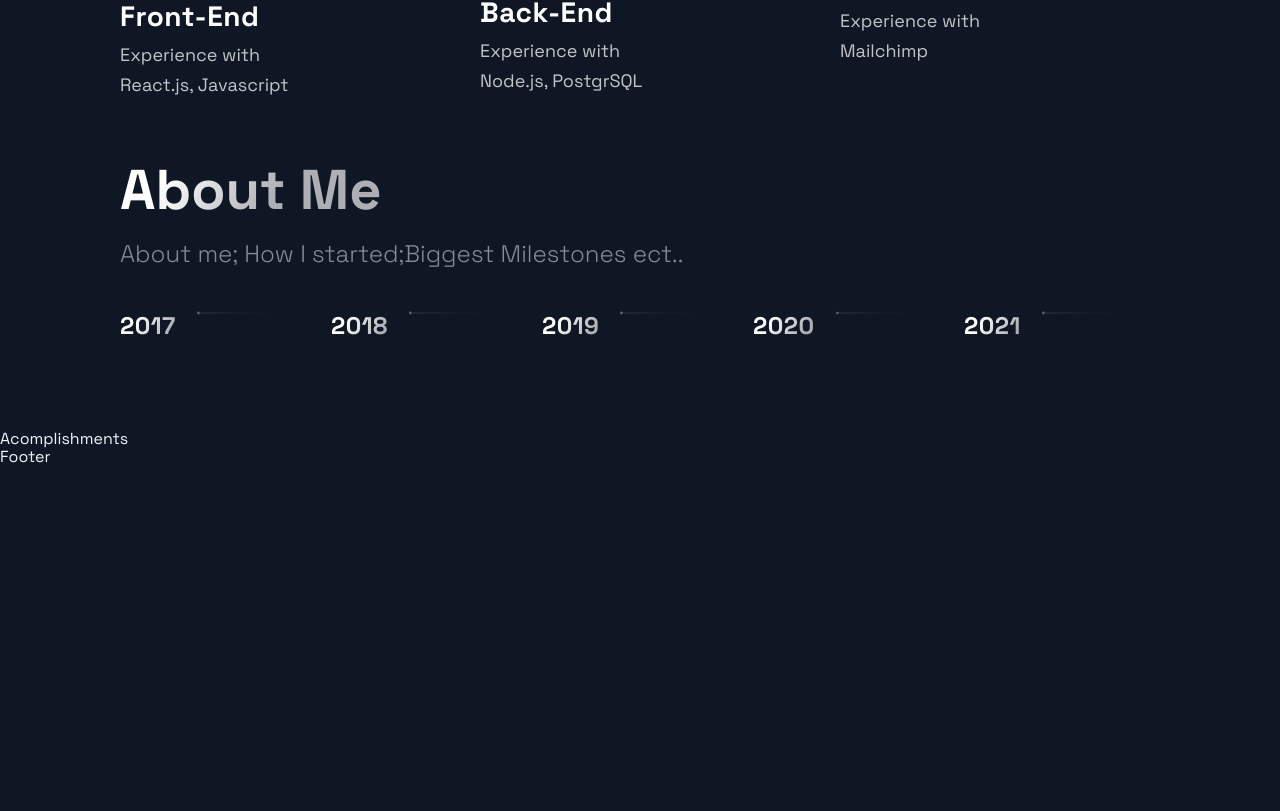
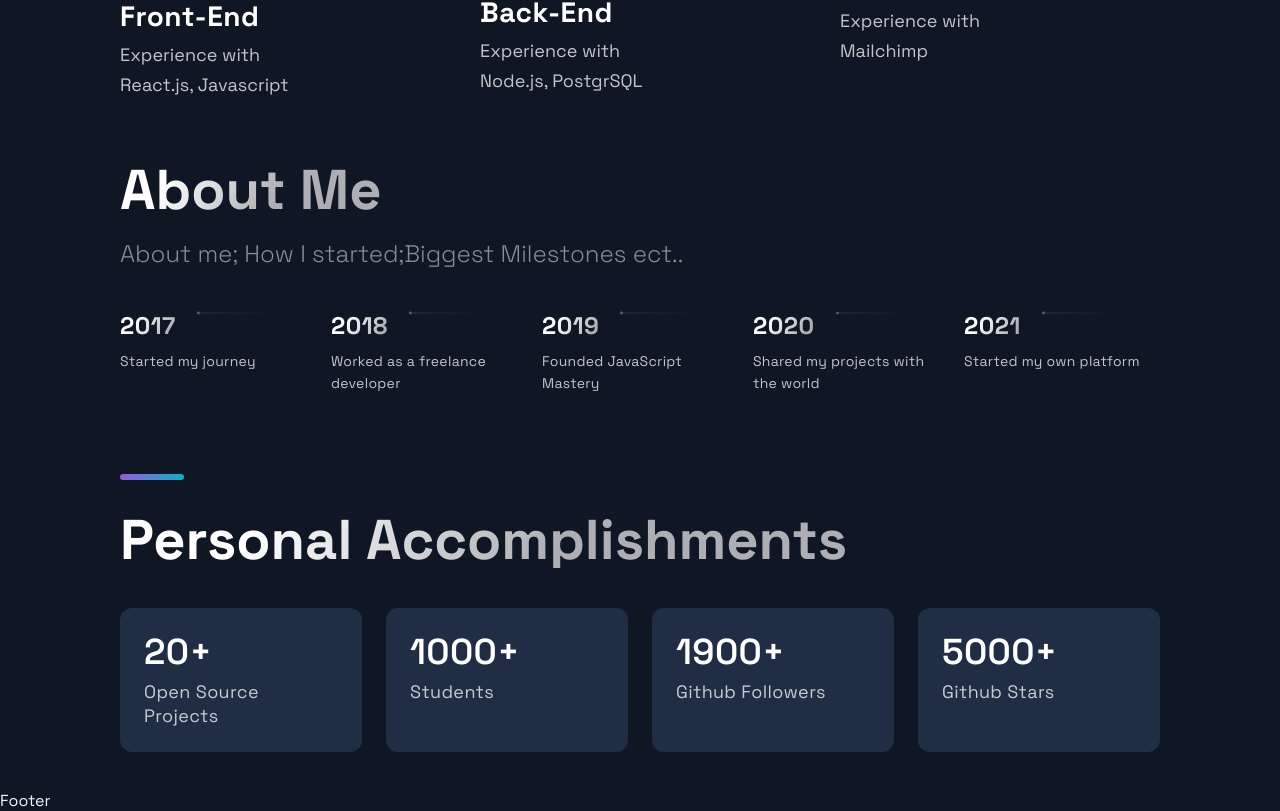
Before and after one commit to franckbushbaum/portfolio-website, a Next.js app: page / in a window 1280 px wide. Shown: the part 2607-3418 px from the top of the page. Before the commit the page ends 3074 px from the top, so only its background shows below. Built offline with nearby package versions, Linux system fonts and the light colour scheme.

Commit message:
Completed Timeline Component.

```diff
--- a/src/components/Acomplishments/Acomplishments.js
+++ b/src/components/Acomplishments/Acomplishments.js
@@ -1,19 +1,20 @@
 import React from 'react';
+import { Section, SectionDivider, SectionTitle } from '../../styles/GlobalComponents';
+import { Box, Boxes, BoxNum, BoxText, data } from './AcomplishmentsStyles';
 
-import { Section, SectionDivider, SectionTitle } from '../../styles/GlobalComponents';
-import { Box, Boxes, BoxNum, BoxText } from './AcomplishmentsStyles';
-
-const data = [
-  { number: 20, text: 'Open Source Projects'},
-  { number: 1000, text: 'Students', },
-  { number: 1900, text: 'Github Followers', },
-  { number: 5000, text: 'Github Stars', }
-];
 
 const Acomplishments = () => (
-  <div>
-    Acomplishments
-  </div>
+  <Section>
+    <SectionTitle>Personal Accomplishments</SectionTitle>
+    <Boxes>
+      {data.map((card, index) => (
+        <Box key={index}>
+          <BoxNum>{card.number}+</BoxNum>
+          <BoxText>{card.text}</BoxText>
+        </Box>
+      ))}
+    </Boxes>
+  </Section>
 );
 
 export default Acomplishments;
--- a/src/components/Acomplishments/AcomplishmentsStyles.js
+++ b/src/components/Acomplishments/AcomplishmentsStyles.js
@@ -132,3 +132,9 @@ export const IconContainer = styled.div`
     justify-content: space-between;
   }
 `
+export const data = [
+  { number: 20, text: 'Open Source Projects'},
+  { number: 1000, text: 'Students', },
+  { number: 1900, text: 'Github Followers', },
+  { number: 5000, text: 'Github Stars', }
+];
--- a/src/components/TimeLine/TimeLine.js
+++ b/src/components/TimeLine/TimeLine.js
@@ -10,9 +10,9 @@ const Timeline = () => {
   const [activeItem, setActiveItem] = useState(0);
   const carouselRef = useRef();
 
-  // const scroll = (node, left) => {
-  //   return node.scrollTo({ left, behavior: 'smooth' });
-  // }
+  const scroll = (node, left) => {
+    return node.scrollTo({ left, behavior: 'smooth' });
+  }
 
   const handleClick = (e, i) => {
     e.preventDefault();
@@ -24,23 +24,23 @@ const Timeline = () => {
     }
   }
 
-  // const handleScroll = () => {
-  //   if (carouselRef.current) {
-  //     const index = Math.round((carouselRef.current.scrollLeft / (carouselRef.current.scrollWidth * 0.7)) * TimeLineData.length);
+  const handleScroll = () => {
+    if (carouselRef.current) {
+      const index = Math.round((carouselRef.current.scrollLeft / (carouselRef.current.scrollWidth * 0.7)) * TimeLineData.length);
 
-  //     setActiveItem(index);
-  //   }
-  // }
+      setActiveItem(index);
+    }
+  }
 
-  // // snap back to beginning of scroll when window is resized
-  // // avoids a bug where content is covered up if coming from smaller screen
-  // useEffect(() => {
-  //   const handleResize = () => {
-  //     scroll(carouselRef.current, 0);
-  //   }
+  // snap back to beginning of scroll when window is resized
+  // avoids a bug where content is covered up if coming from smaller screen
+  useEffect(() => {
+    const handleResize = () => {
+      scroll(carouselRef.current, 0);
+    }
 
-  //   window.addEventListener('resize', handleResize);
-  // }, []);
+    window.addEventListener('resize', handleResize);
+  }, []);
 
   return (
     <Section id="about">
@@ -48,7 +48,7 @@ const Timeline = () => {
       <SectionText>
         About me; How I started;Biggest Milestones ect..
       </SectionText>
-      <CarouselContainer ref={carouselRef}>
+      <CarouselContainer ref={carouselRef} onScroll={handleScroll}>
         <>
           {TimeLineData.map((item, index) => (
             <CarouselMobileScrollNode key={index} final={index == TOTAL_CAROUSEL_COUNT - 1}>
@@ -91,12 +91,26 @@ const Timeline = () => {
                     </defs>
                     </CarouselItemImg>
               </CarouselItemTitle>
-
+              <CarouselItemText>{item.text}</CarouselItemText>
                 </CarouselItem>
             </CarouselMobileScrollNode>
           ))}
         </>
       </CarouselContainer>
+      <CarouselButtons>
+        {TimeLineData.map((item, index) => (
+            <CarouselButton
+              key={index}
+              index={index}
+              active={activeItem}
+              onClick={(e) => handleClick(e, index)}
+              type="button"
+            >
+              <CarouselButtonDot active={activeItem} />
+            </CarouselButton>
+        ))}
+      </CarouselButtons>
+      <SectionDivider />
     </Section>
   );
 };
```
